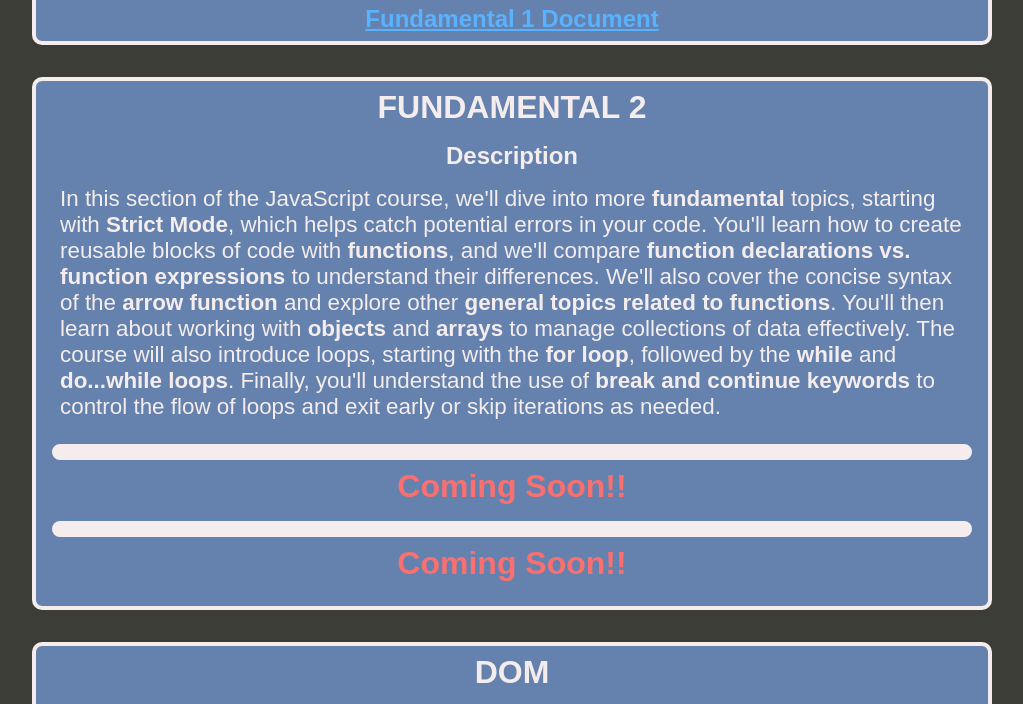
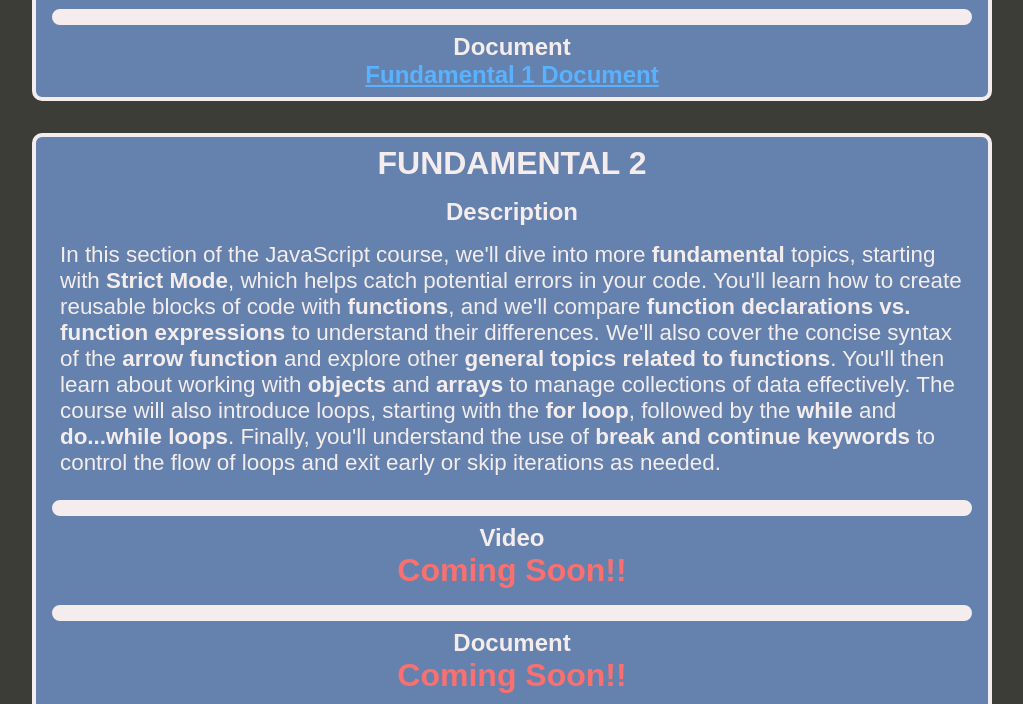
Before and after one commit to jongular16/Course-Documents, a plain HTML site: page index.html in a window 1280 px wide. Shown: the part 755-1459 px from the top of the page, without its empty margins (128-1151 px from the left). Drawn offline with Linux system fonts and the light colour scheme.

Commit message:
final update for the structure

```diff
--- a/index.html
+++ b/index.html
@@ -39,8 +39,10 @@
           to understand the evolution of the language.
         </p>
         <hr />
+        <h2>Video</h2>
         <h1 class="coming-soon">Coming Soon!!</h1>
         <hr />
+        <h2>Document</h2>
         <a
           href="https://www.canva.com/design/DAGRlusAH64/mxc4sPZjzvaMqIhSJGGDWg/edit?utm_content=DAGRlusAH64&utm_campaign=designshare&utm_medium=link2&utm_source=sharebutton"
           ><h2>Fundamental 1 Document</h2></a
@@ -69,8 +71,10 @@
         </p>
 
         <hr />
+        <h2>Video</h2>
         <h1 class="coming-soon">Coming Soon!!</h1>
         <hr />
+        <h2>Document</h2>
         <h1 class="coming-soon">Coming Soon!!</h1>
       </div>
       <div class="card DOM">
@@ -89,8 +93,10 @@
           web pages to life.
         </p>
         <hr />
+        <h2>Video</h2>
         <h1 class="coming-soon">Coming Soon!!</h1>
         <hr />
+        <h2>Document</h2>
         <h1 class="coming-soon">Coming Soon!!</h1>
       </div>
       <div class="card behind-the-scenes">
@@ -110,8 +116,10 @@
           language manages and executes your code.
         </p>
         <hr />
+        <h2>Video</h2>
         <h1 class="coming-soon">Coming Soon!!</h1>
         <hr />
+        <h2>Document</h2>
         <h1 class="coming-soon">Coming Soon!!</h1>
       </div>
       <div class="card advanced">
@@ -134,8 +142,10 @@
           and maintainable way.
         </p>
         <hr />
+        <h2>Video</h2>
         <h1 class="coming-soon">Coming Soon!!</h1>
         <hr />
+        <h2>Document</h2>
         <h1 class="coming-soon">Coming Soon!!</h1>
       </div>
       <div class="card async">
@@ -156,8 +166,10 @@
           promises even easier and more readable.
         </p>
         <hr />
+        <h2>Video</h2>
         <h1 class="coming-soon">Coming Soon!!</h1>
         <hr />
+        <h2>Document</h2>
         <h1 class="coming-soon">Coming Soon!!</h1>
       </div>
       <div class="card git">
@@ -178,8 +190,10 @@
           commit, push, pull, and branch.
         </p>
         <hr />
+        <h2>Video</h2>
         <h1 class="coming-soon">Coming Soon!!</h1>
         <hr />
+        <h2>Document</h2>
         <h1 class="coming-soon">Coming Soon!!</h1>
       </div>
       <div class="card node">
@@ -205,8 +219,10 @@
           managing dependencies in your Node.js projects.
         </p>
         <hr />
+        <h2>Video</h2>
         <h1 class="coming-soon">Coming Soon!!</h1>
         <hr />
+        <h2>Document</h2>
         <h1 class="coming-soon">Coming Soon!!</h1>
       </div>
       <div class="card express">
@@ -225,8 +241,10 @@
           <strong>third-party middleware</strong> for added functionality.
         </p>
         <hr />
+        <h2>Video</h2>
         <h1 class="coming-soon">Coming Soon!!</h1>
         <hr />
+        <h2>Document</h2>
         <h1 class="coming-soon">Coming Soon!!</h1>
       </div>
       <div class="card ejs">
@@ -245,8 +263,10 @@
           render dynamic content efficiently in your web applications.
         </p>
         <hr />
+        <h2>Video</h2>
         <h1 class="coming-soon">Coming Soon!!</h1>
         <hr />
+        <h2>Document</h2>
         <h1 class="coming-soon">Coming Soon!!</h1>
       </div>
       <div class="card api">
@@ -270,8 +290,10 @@
           make your web applications truly dynamic and data-driven.
         </p>
         <hr />
+        <h2>Video</h2>
         <h1 class="coming-soon">Coming Soon!!</h1>
         <hr />
+        <h2>Document</h2>
         <h1 class="coming-soon">Coming Soon!!</h1>
       </div>
     </div>
```
